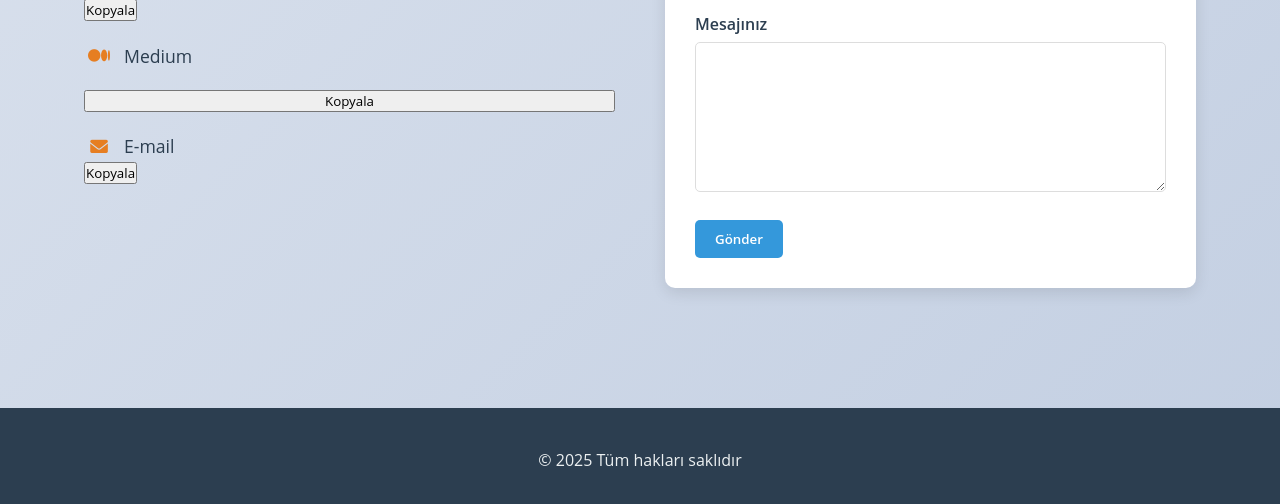
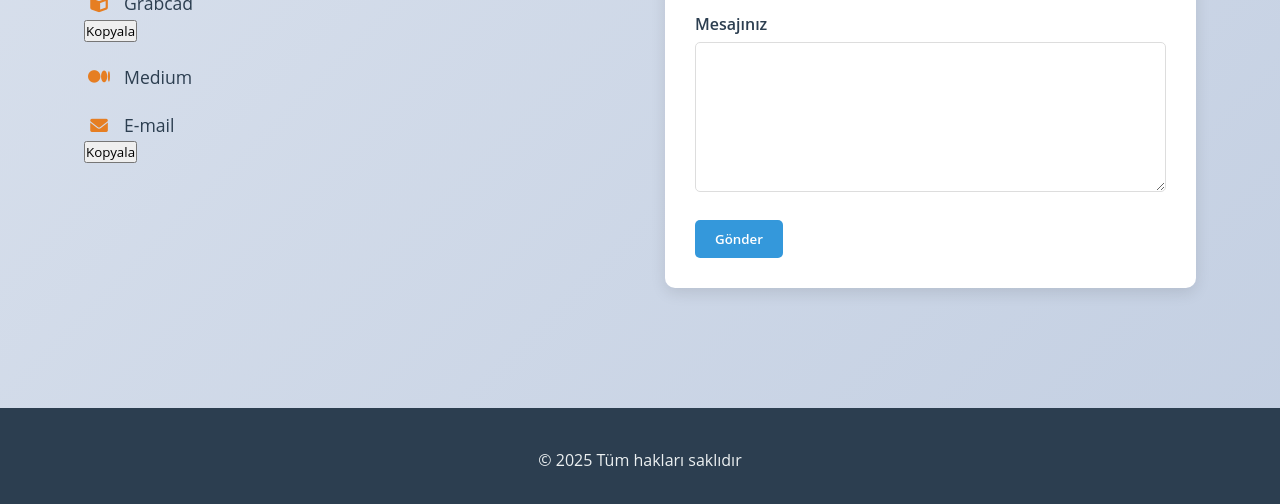
Before and after one commit to CaglarKapcak/caglarkapcak.github.io, a plain HTML site: page index.html in a window 1280 px wide. Shown: the part 2926-3430 px from the top of the page. Drawn offline with Linux system fonts and the light colour scheme.

Commit message:
Update index.html

```diff
--- a/index.html
+++ b/index.html
@@ -159,7 +159,6 @@
 
                     <!-- Medium -->
                             <a href="https://medium.com/@caglarkapcak" target="_blank" id="medium-link"><i class="fab fa-medium"></i> Medium</a>
-                            <button id="copy-medium" class="copy-btn" data-lang="copy">Linki Kopyala</button>
 
                     <!-- Email -->
                     <div class="link-item">
```
